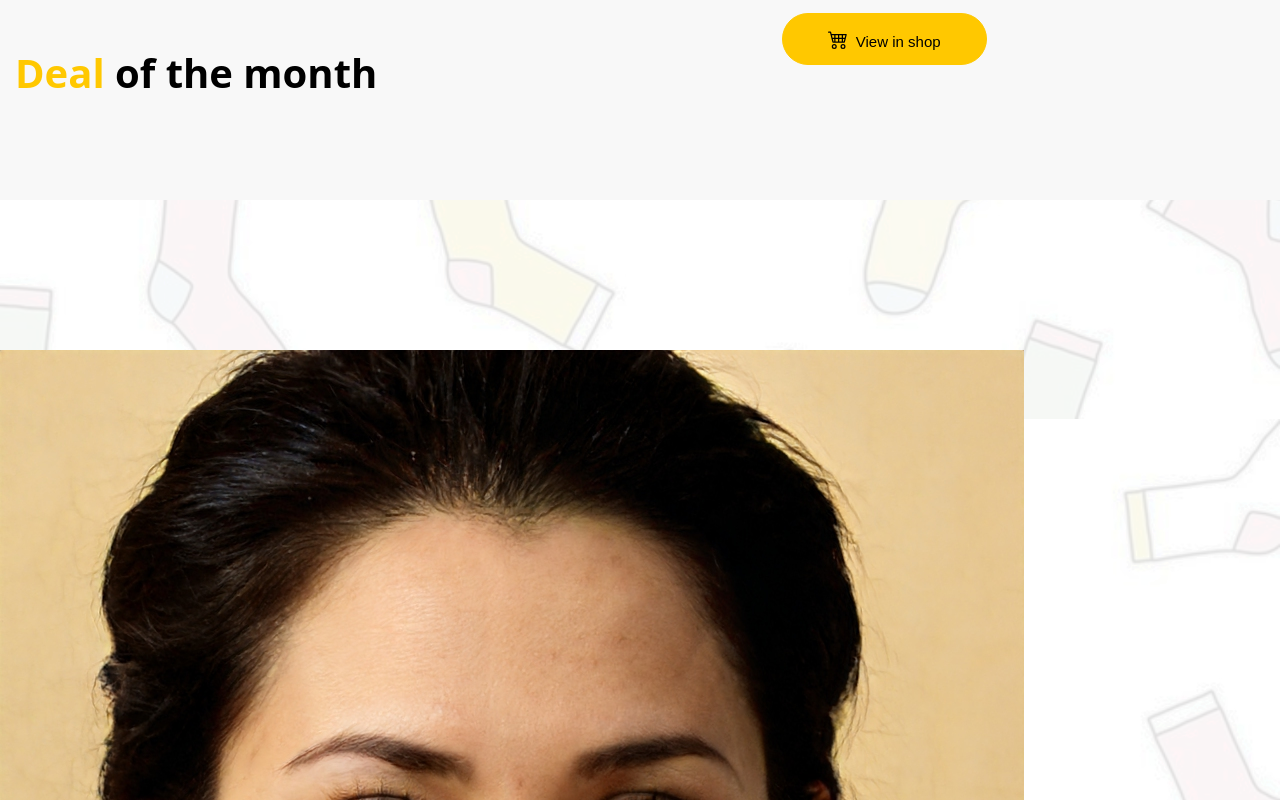
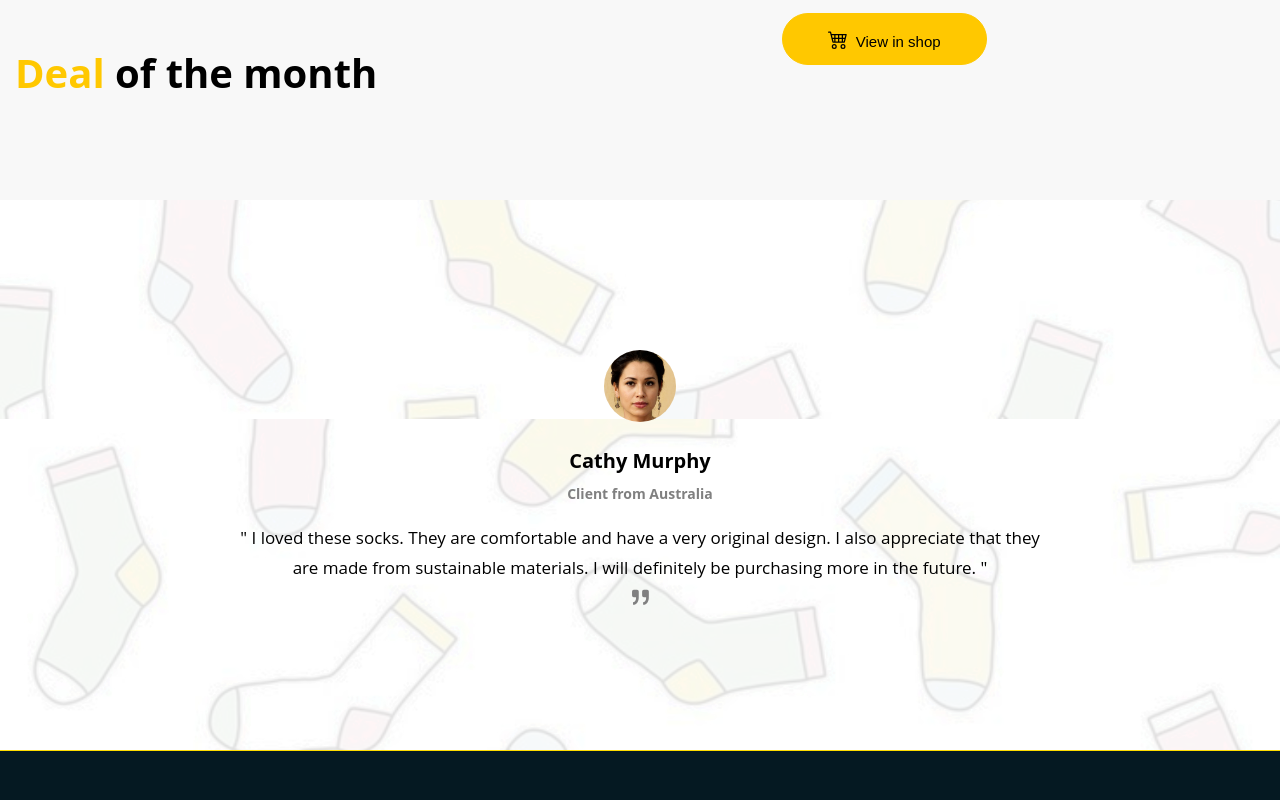
Before and after one commit to Yorrryiii/JEM_Shocks, a React (Create React App) app in the folder jem_shocks/: page / in a window 1280 px wide. Shown: the part 2147-2947 px from the top of the page. Built offline with nearby package versions, Linux system fonts and the light colour scheme; a web font is replaced by a local one.

Commit message:
no message

```diff
--- a/jem_shocks/public/index.html
+++ b/jem_shocks/public/index.html
@@ -1,5 +1,5 @@
 <!DOCTYPE html>
-<html lang="en">
+<html lang="es">
   <head>
     <meta charset="utf-8" />
     <!-- INSERTAMOS EL LOGO EN LA PESTAÑA -->
@@ -11,6 +11,7 @@
       name="description"
       content="Web site created using create-react-app"
     />
+
     <link rel="apple-touch-icon" href="%PUBLIC_URL%/logo192.png" />
     <!--
       manifest.json provides metadata used when your web app is installed on a
--- /dev/null
+++ b/jem_shocks/src/components/Carousel.jsx
@@ -0,0 +1,86 @@
+import React from 'react';
+import './styles/Carousel.css';
+
+export class OpinionCarousel extends React.Component {
+    componentDidMount() {
+        // Primero, definimos la opinión actual y el número total de opiniones
+        let currentOpinion = 0;
+        const totalOpinions = 3;
+
+        // Luego, creamos una función que cambie la opinión actual
+        function changeOpinion(amount) {
+            currentOpinion += amount;
+            // Aseguramos que la opinión actual siempre esté entre 0 y el número total de opiniones
+            currentOpinion = (currentOpinion + totalOpinions) % totalOpinions;
+            // Ocultamos todas las opiniones
+            //   for (let i = 0; i < totalOpinions; i++) {
+            //     document.getElementById('opinion-' + i).style.top = '100%';
+            //   }
+            for (let i = 0; i < totalOpinions; i++) {
+                if (i !== currentOpinion) {
+                    document.getElementById('opinion-' + i).style.display = 'none';
+                } else {
+                    document.getElementById('opinion-' + i).style.display = 'block';
+                }
+            }
+            // Mostramos la opinión actual
+            const opinionElement = document.getElementById('opinion-' + currentOpinion);
+            opinionElement.style.top = '0';
+        }
+
+        // Ocultamos todas las opiniones al inicio
+        changeOpinion(0);
+
+        // Luego, podemos utilizar setInterval para cambiar la opinión cada 6 segundos
+        // setInterval(() => {
+        //   changeOpinion(1);
+        // }, 6000);
+
+        // Además, podemos utilizar addEventListener para detectar cuando se hace scroll en el carrusel
+        // y cambiar la opinión en consecuencia
+        // const carouselElement = document.getElementById('carousel');
+        // carouselElement.addEventListener('scroll', () => {
+        //     if (carouselElement.scrollTop > 50) {
+        //         changeOpinion(1);
+        //     } else if (carouselElement.scrollTop < -50) {
+        //         changeOpinion(-1);
+        //     }
+        // });
+
+    }
+
+    render() {
+        return (
+            <div id="carousel">
+                <div id='opinion-0'>
+                    <img src="/images/opinion1.jpeg" alt="Opinion 1" />
+                    <h3>Cathy Murphy<span>Client from Australia</span></h3>
+                    <p>" I loved these socks. They are comfortable and have a very original design. I also appreciate that they are made from sustainable materials. I will definitely be purchasing more in the future. "</p>
+                    <svg xmlns="http://www.w3.org/2000/svg" fill="currentColor" class="bi bi-quote" viewBox="0 0 16 16">
+                        <path d="M12 12a1 1 0 0 0 1-1V8.558a1 1 0 0 0-1-1h-1.388c0-.351.021-.703.062-1.054.062-.372.166-.703.31-.992.145-.29.331-.517.559-.683.227-.186.516-.279.868-.279V3c-.579 0-1.085.124-1.52.372a3.322 3.322 0 0 0-1.085.992 4.92 4.92 0 0 0-.62 1.458A7.712 7.712 0 0 0 9 7.558V11a1 1 0 0 0 1 1h2Zm-6 0a1 1 0 0 0 1-1V8.558a1 1 0 0 0-1-1H4.612c0-.351.021-.703.062-1.054.062-.372.166-.703.31-.992.145-.29.331-.517.559-.683.227-.186.516-.279.868-.279V3c-.579 0-1.085.124-1.52.372a3.322 3.322 0 0 0-1.085.992 4.92 4.92 0 0 0-.62 1.458A7.712 7.712 0 0 0 3 7.558V11a1 1 0 0 0 1 1h2Z" />
+                    </svg>
+                </div>
+
+                <div id='opinion-1'>
+                    <img src="/images/opinion2.jpeg" alt="Opinion 2" />
+                    <h3>Christina Lucas<span>Client from USA</span></h3>
+                    <p>" I bought them as a gift and it was a success. The delivery was also fast. I highly recommend these socks. They are great quality and the birthday boy was thrilled with them. The unique design really sets them apart from other socks. Overall, a great purchase. "</p>
+                    <svg xmlns="http://www.w3.org/2000/svg" fill="currentColor" class="bi bi-quote" viewBox="0 0 16 16">
+                        <path d="M12 12a1 1 0 0 0 1-1V8.558a1 1 0 0 0-1-1h-1.388c0-.351.021-.703.062-1.054.062-.372.166-.703.31-.992.145-.29.331-.517.559-.683.227-.186.516-.279.868-.279V3c-.579 0-1.085.124-1.52.372a3.322 3.322 0 0 0-1.085.992 4.92 4.92 0 0 0-.62 1.458A7.712 7.712 0 0 0 9 7.558V11a1 1 0 0 0 1 1h2Zm-6 0a1 1 0 0 0 1-1V8.558a1 1 0 0 0-1-1H4.612c0-.351.021-.703.062-1.054.062-.372.166-.703.31-.992.145-.29.331-.517.559-.683.227-.186.516-.279.868-.279V3c-.579 0-1.085.124-1.52.372a3.322 3.322 0 0 0-1.085.992 4.92 4.92 0 0 0-.62 1.458A7.712 7.712 0 0 0 3 7.558V11a1 1 0 0 0 1 1h2Z" />
+                    </svg>
+                </div>
+
+                <div id='opinion-2'>
+                    <img src="/images/opinion3.jpeg" alt="Opinion 3" />
+                    <h3>William Brown<span>Client from Germany</span></h3>
+                    <p>" I've tried many brands of socks and these are, without a doubt, the best I've ever had - I'll buy again for sure! "</p>
+                    <svg xmlns="http://www.w3.org/2000/svg" fill="currentColor" class="bi bi-quote" viewBox="0 0 16 16">
+                        <path d="M12 12a1 1 0 0 0 1-1V8.558a1 1 0 0 0-1-1h-1.388c0-.351.021-.703.062-1.054.062-.372.166-.703.31-.992.145-.29.331-.517.559-.683.227-.186.516-.279.868-.279V3c-.579 0-1.085.124-1.52.372a3.322 3.322 0 0 0-1.085.992 4.92 4.92 0 0 0-.62 1.458A7.712 7.712 0 0 0 9 7.558V11a1 1 0 0 0 1 1h2Zm-6 0a1 1 0 0 0 1-1V8.558a1 1 0 0 0-1-1H4.612c0-.351.021-.703.062-1.054.062-.372.166-.703.31-.992.145-.29.331-.517.559-.683.227-.186.516-.279.868-.279V3c-.579 0-1.085.124-1.52.372a3.322 3.322 0 0 0-1.085.992 4.92 4.92 0 0 0-.62 1.458A7.712 7.712 0 0 0 3 7.558V11a1 1 0 0 0 1 1h2Z" />
+                    </svg>
+                </div>
+            </div>
+        );
+    }
+}
+
+export default OpinionCarousel;
--- a/jem_shocks/src/components/Home.jsx
+++ b/jem_shocks/src/components/Home.jsx
@@ -1,12 +1,13 @@
 import React, { Component } from 'react'
 import { Link } from 'react-router-dom';
+import OpinionCarousel from './Carousel';
 import './styles/Home.css';
 
 export class Home extends Component {
 
     // CUENTA ATRAS PARA FIN DE LA OFERTA
     componentDidMount() {
-        const countDownDate = new Date().getTime() + 10 * 24 * 60 * 60 * 1000;
+        const countDownDate = new Date().getTime() + (9 * 24 * 60 * 60 * 1000) + (13 * 60 * 60 * 1000) + (38 * 60 * 1000) + (17 * 1000);
 
         const x = setInterval(() => {
             const now = new Date().getTime();
@@ -153,21 +154,8 @@ export class Home extends Component {
                 </div>
 
                 {/* Carrousel de Opiniones */}
-                <div id='quintaSeccion'>
-                    <div id="carouselExampleSlidesOnly" class="carousel slide" data-bs-ride="carousel">
-                        <div class="carousel-inner">
-                            <div class="carousel-item active">
-                                <img src="/images/opinion1.jpeg" class="d-block w-100" alt="..."/>
-                            </div>
-                            <div class="carousel-item">
-                                <img src="/images/opinion2.jpeg" class="d-block w-100" alt="..."/>
-                            </div>
-                            <div class="carousel-item">
-                                <img src="/images/opinion3.jpeg" class="d-block w-100" alt="..."/>
-                            </div>
-                        </div>
-                    </div>
-                </div>
+                <OpinionCarousel/>
+
             </div>
         )
     }
--- /dev/null
+++ b/jem_shocks/src/components/styles/Carousel.css
@@ -0,0 +1,52 @@
+#carousel{
+    margin: 150px 0px;
+    width: 70%;
+    margin-left: auto;
+    margin-right: auto;
+    position: relative;
+    height: 250px;
+}
+
+#carousel img{
+    border-radius: 60px;
+    width: 8%;
+    margin: 0px 0px 20px;
+}
+
+#opinion-0, #opinion-1, #opinion-2{
+    /* Centramos todo el contenido al centro */
+    text-align: center;
+    /* Centramos el contenido en línea */
+    justify-content: center;
+    /* Centramos el contenido en línea */
+    align-items: center;
+    position: absolute;
+    top: 100%;
+    /* overflow: hidden; */
+    width: 100%;
+    transition: top 0.3s ease-in-out;
+}
+
+#opinion-0 h3, #opinion-1 h3, #opinion-2 h3{
+    font-size: 20px;
+    margin:0px 0px 17.5px;
+}
+
+#opinion-0 span, #opinion-1 span, #opinion-2 span{
+    display: block;
+    font-size: 14px;
+    margin: 10px 0px 0px;
+    color: gray;
+}
+
+#opinion-0 p, #opinion-1 p, #opinion-2 p{
+    font-size: 17px;
+    margin: 20px 35px 0px;
+    line-height: 30px;
+}
+
+#opinion-0 svg, #opinion-1 svg, #opinion-2 svg{
+    transform: rotate(180deg);
+    width: 3%;
+    fill: gray;
+}
--- a/jem_shocks/src/components/styles/Home.css
+++ b/jem_shocks/src/components/styles/Home.css
@@ -329,7 +329,3 @@
 /* ----------------------------------------------------- */
 /* ---------------CARROUSEL DE OPINIONES---------------- */
 /* ----------------------------------------------------- */
-
-#quintaSeccion{
-    margin: 150px 0px;
-}
```
